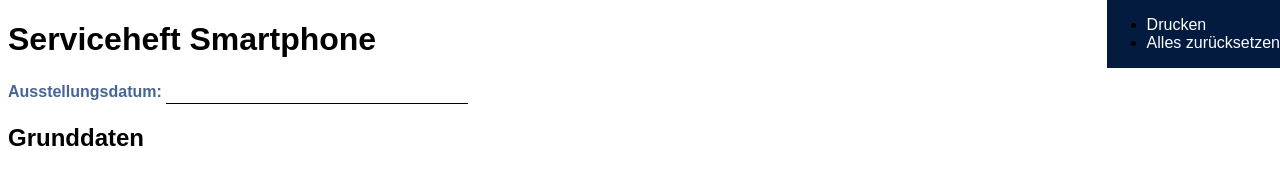
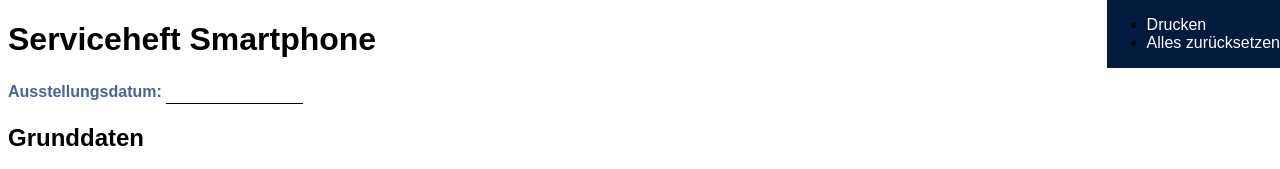
Before and after one commit to jojomi/jojomi.github.io, a plain HTML site: page serviceheft/smartphone-android.html in a window 1280 px wide. Shown: the top 169 px of the page. Drawn offline with nearby package versions, Linux system fonts and the light colour scheme; a web font is replaced by a local one.

Commit message:
Ausstellungsdatum verkleinert

```diff
--- a/serviceheft/smartphone-android.html
+++ b/serviceheft/smartphone-android.html
@@ -40,7 +40,7 @@
 
 				<div class="form-elem">
 					<label for="date">Ausstellungsdatum:</label>
-					<input type="text" id="date" placeholder="" size="25">
+					<input type="text" id="date" placeholder="" size="10">
 				</div>
 
 				<h2>Grunddaten</h2>
```
